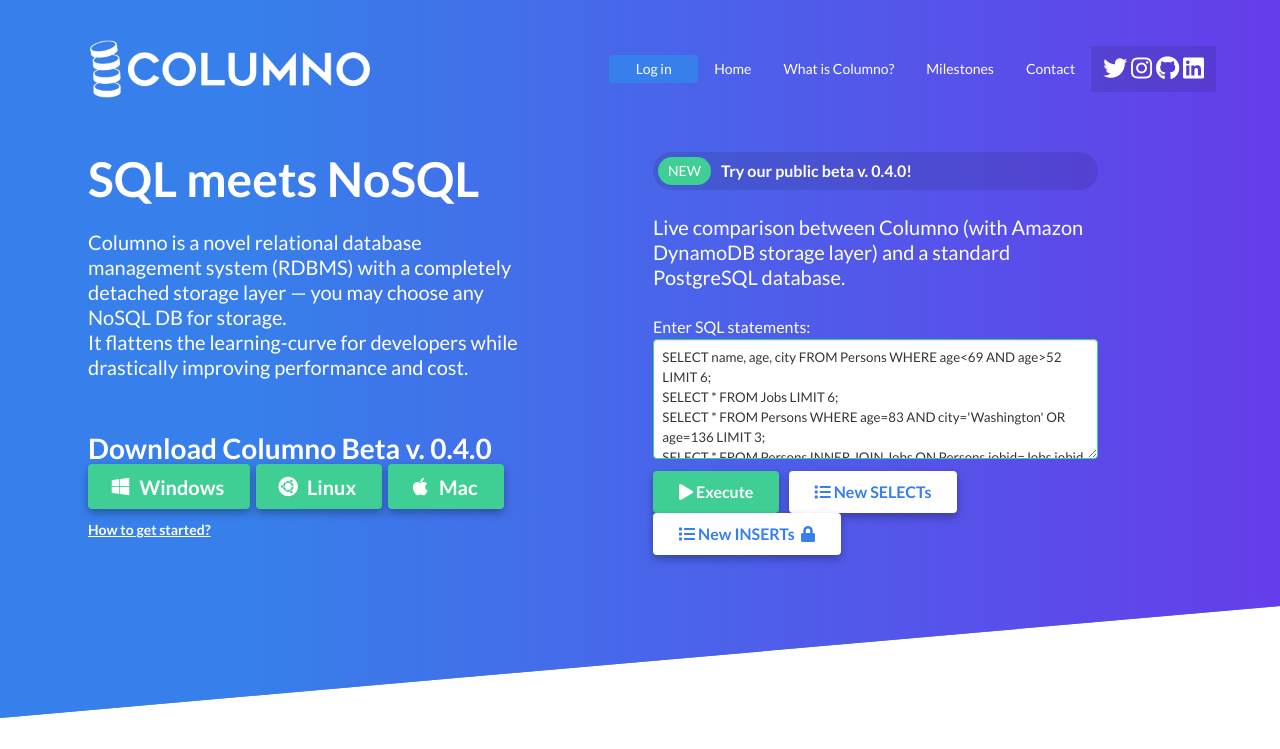
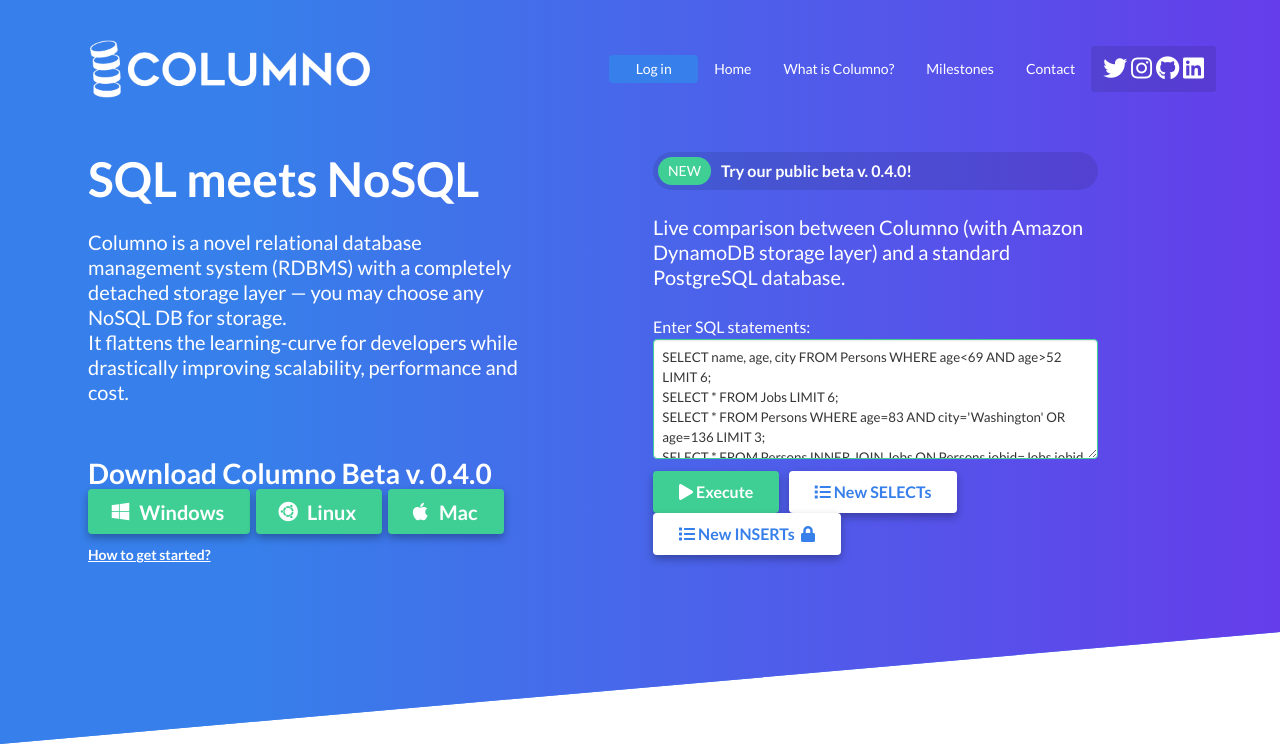
Before and after one commit to columno/columno.github.io, a plain HTML site: page index.html in a window 1280 px wide. Shown: the top 749 px of the page. Drawn offline with Linux system fonts and the light colour scheme.

Commit message:
New texts

```diff
--- a/index.html
+++ b/index.html
@@ -54,7 +54,7 @@
                         SQL meets NoSQL
                     </h1>
                     <h2 class="subtitle is-5 has-text-white">
-                        Columno is a novel relational database management system (RDBMS) with a completely detached storage layer — you may choose any NoSQL DB for storage.<br/>It flattens the learning-curve for developers while drastically improving performance and cost.<br /><br />
+                        Columno is a novel relational database management system (RDBMS) with a completely detached storage layer — you may choose any NoSQL DB for storage.<br/>It flattens the learning-curve for developers while drastically improving scalability, performance and cost.<br /><br />
                     </h2>
                     <h1 class="title is-size-4-mobile is-3 is-spaced has-text-white">
                         Download Columno Beta v. 0.4.0<br />
```
